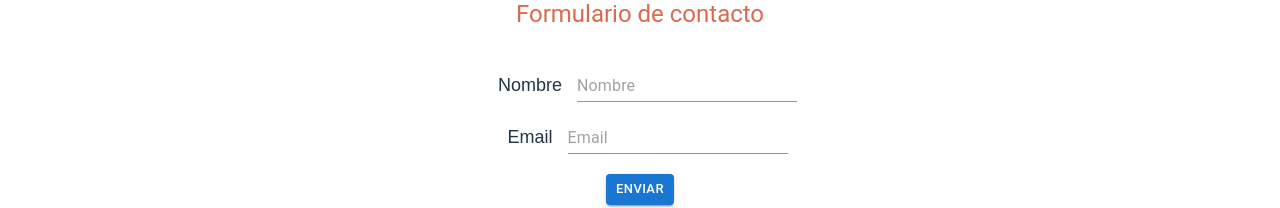
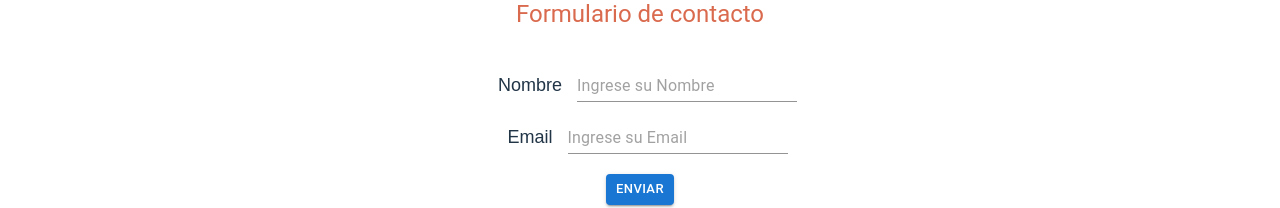
Before and after one commit to lupeaugier/proyectoReact, a React (Vite) app: page /contactForm in a window 1280 px wide. Shown: the part 132-340 px from the top of the page. Built offline with nearby package versions, Linux system fonts and the light colour scheme; sample sign-in values are in the browser's storage.

Commit message:
Previo a componetizar Navbar

```diff
--- a/src/components/form/Form.jsx
+++ b/src/components/form/Form.jsx
@@ -6,8 +6,8 @@ import { Container, Button, Typography, Input, Box, Alert } from '@mui/material/
 
 
 const inputs = [
-    { id: 1, type: "text", label: "Nombre", placeholder: "Nombre", name: "name" },
-    { id: 2, type: "text", label: "Email", placeholder: "Email", name: "email" }
+    { id: 1, type: "text", label: "Nombre", placeholder: "Ingrese su Nombre", name: "name" },
+    { id: 2, type: "text", label: "Email", placeholder: "Ingrese su Email", name: "email" }
 ]
 
 
@@ -32,10 +32,7 @@ const getValidationSchema = () => (
     })))
 
 
-const onSubmit = (values) => {
-    setView("message");
-
-}
+const onSubmit = (values) => {setView("message")}
 
 const { values, setFieldValue, errors, handleSubmit } = useFormik({
     initialValues: getInitialValues(),
@@ -57,12 +54,6 @@ const onSubmit = (values) => {
                     sx={{ display: "flex", flexDirection: "column", gap: "20px", width: "40vw" }}
                     onSubmit={handleSubmit}
                 >
-
-                    {/* <Container from="contact">
-
-                    <form id="form" onSubmit={handleSubmit}> */}
-                    {/* <div style={{ width: "100%", textAlign: "center" }}> */}
-                {/* </div> */}
 
                     {
                         inputs.map(input => (
--- a/src/components/layout/Layout.jsx
+++ b/src/components/layout/Layout.jsx
@@ -1,7 +1,7 @@
 import React, { Fragment, useContext } from 'react'
+import { Outlet, useNavigate } from 'react-router-dom'
 import { AuthContext } from '../../context/AuthContext';
 import Footer from '../Footer';
-import { Outlet, useNavigate } from 'react-router-dom'
 import { Box, IconButton, Tooltip } from '@mui/material';
 import Stack from '@mui/material/Stack';
 import Paper from '@mui/material/Paper';
@@ -9,7 +9,6 @@ import { styled } from '@mui/material/styles';
 import LogoutIcon from '@mui/icons-material/Logout';
 import DarkModeIcon from '@mui/icons-material/DarkMode';
 import LightModeIcon from '@mui/icons-material/LightMode';
-
 
 
 const Item = styled(Paper)(({ theme }) => ({
@@ -71,6 +70,7 @@ return (
             </Box>
 
             <Outlet />
+
             <Footer />
         </Box>
     )
```
Also changed, not shown: src/components/Navbar.jsx (added). Lines whose indentation alone changed are shown as unchanged.
